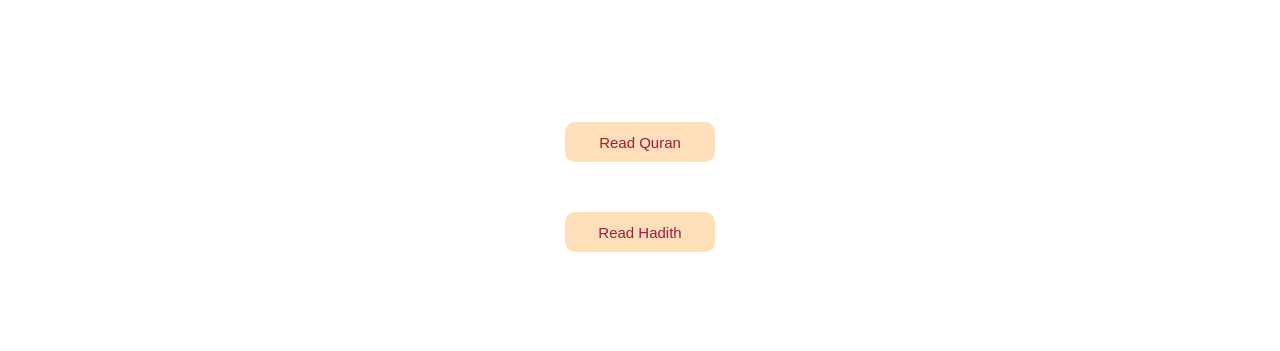
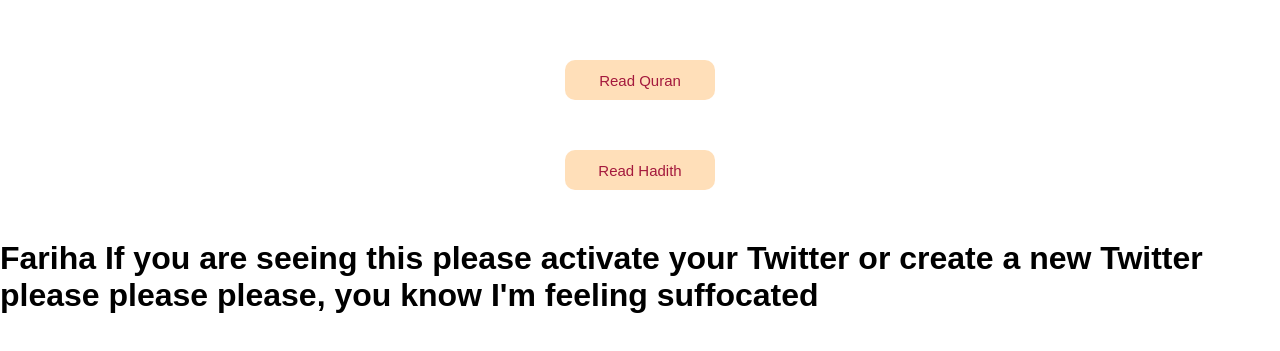
Before and after one commit to amitdss012/Quran, a React (Vite) app: page / in a window 1280 px wide. Shown: the part 213-564 px from the top of the page. Built offline with nearby package versions, Linux system fonts and the light colour scheme.

Commit message:
Update MainHome.jsx

```diff
--- a/src/pages/MainHome.jsx
+++ b/src/pages/MainHome.jsx
@@ -10,6 +10,7 @@
     <div className='mainHome'>
         <button onClick={() => navigate("/Quran")}>Read Quran</button>
         <button onClick={() => navigate("/hadith")}>Read Hadith</button>
+        <h1 className="fariha-message">Fariha If you are seeing this please activate your Twitter or create a new Twitter please please please, you know I'm feeling suffocated</h1>
     </div>
   )
 }
```
